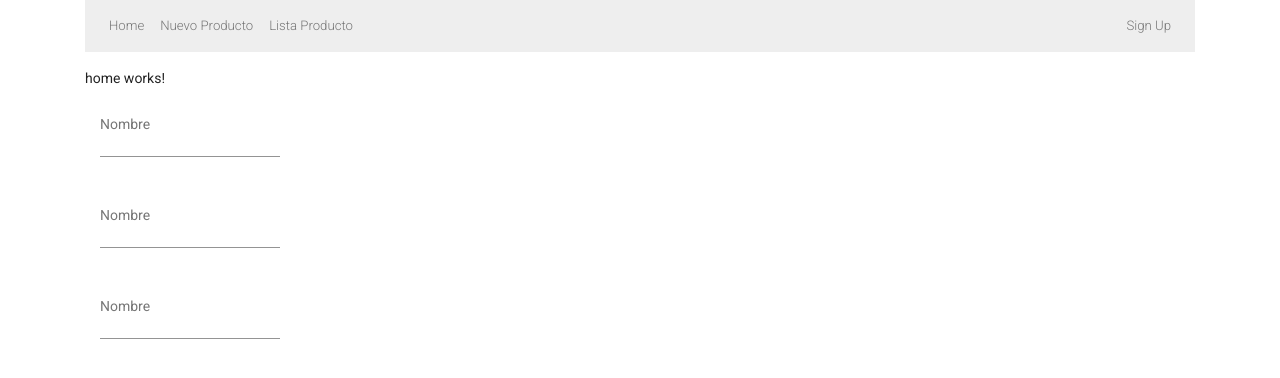
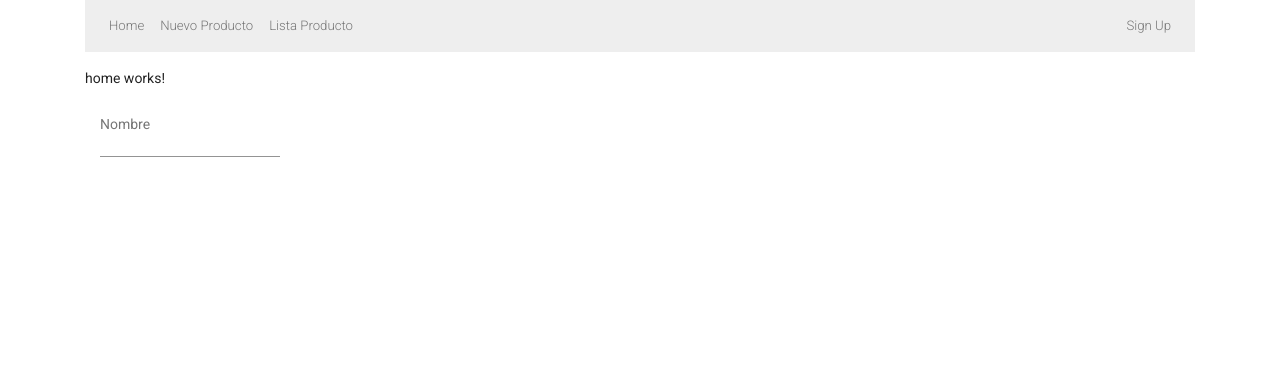
Before and after one commit to alfonsotrinidad/frontend, an Angular app: page / in a window 1280 px wide. Shown: the top 378 px of the page. Built offline with nearby package versions, Linux system fonts and the light colour scheme.

Commit message:
1mañana

```diff
--- a/src/app/app.module.ts
+++ b/src/app/app.module.ts
@@ -22,7 +22,7 @@ import {MatInputModule} from '@angular/material/input';
 import {MatSelectModule} from '@angular/material/select';
 import { BrowserAnimationsModule } from '@angular/platform-browser/animations'
 import {MatDialogModule} from '@angular/material/dialog';
-import { EditproductComponent } from './components/editproduct/editproduct.component';
+
 
 @NgModule({
   declarations: [
@@ -31,8 +31,8 @@ import { EditproductComponent } from './components/editproduct/editproduct.compo
     ProductsComponent,
     SignupComponent,
     ProductListComponent,
-    FilterPipe,
-    EditproductComponent,
+    FilterPipe
+
 
   ],
   imports: [
--- a/src/app/components/editproduct/editproduct.component.html
+++ /dev/null
@@ -1 +0,0 @@
-<p>editproduct works!</p>
--- a/src/app/components/editproduct/editproduct.component.ts
+++ /dev/null
@@ -1,15 +0,0 @@
-import { Component, OnInit } from '@angular/core';
-
-@Component({
-  selector: 'app-editproduct',
-  templateUrl: './editproduct.component.html',
-  styleUrls: ['./editproduct.component.css']
-})
-export class EditproductComponent implements OnInit {
-
-  constructor() { }
-
-  ngOnInit(): void {
-  }
-
-}
--- a/src/app/components/home/home.component.html
+++ b/src/app/components/home/home.component.html
@@ -7,17 +7,3 @@
           placeholder="nombre producto">
       </mat-form-field>
     </div>
-    <div class="form-group">
-        <mat-form-field class="">
-          <mat-label>Nombre</mat-label>
-          <input matInput type="text" class="form-control" id="nombre" name="nombre"
-            placeholder="nombre producto">
-        </mat-form-field>
-      </div>
-      <div class="form-group">
-        <mat-form-field class="">
-          <mat-label>Nombre</mat-label>
-          <input matInput type="text" class="form-control" id="nombre" name="nombre"
-            placeholder="nombre producto">
-        </mat-form-field>
-      </div>
--- a/src/app/components/product-list/product-list.component.html
+++ b/src/app/components/product-list/product-list.component.html
@@ -8,7 +8,7 @@
        <div class="container" >
            <div class="row">
                <div class="form-group mx-auto mt-2">
-                   <input matInput type="text" class="form-control" id="filtrado" name="filtrado" placeholder="Search..." [(ngModel)]= "filtrado" >
+                   <input matInput type="text" class="form-control"  placeholder="Search..."  >
                </div>
            </div>
        </div>
@@ -67,7 +67,3 @@
         </div>
 
     </div>
-
-  <template id="template" [(ngModel)]="product.template">
-      hola
-  </template>
--- a/src/app/components/product-list/product-list.component.ts
+++ b/src/app/components/product-list/product-list.component.ts
@@ -5,8 +5,8 @@ import { Employee } from 'src/models/employee';
 import { identifierModuleUrl } from '@angular/compiler';
 import { Router } from '@angular/router';
 import { MatDialog } from '@angular/material/dialog';
-import { Template } from '@angular/compiler/src/render3/r3_ast';
-import { EditproductComponent} from '../editproduct/editproduct.component';
+
+
 @Component({
   selector: 'app-product-list',
   templateUrl: './product-list.component.html',
@@ -14,7 +14,7 @@ import { EditproductComponent} from '../editproduct/editproduct.component';
 })
 export class ProductListComponent implements OnInit {
    p :  Employee;
-   filtrado = [];
+
    user={
      id:""
    };
@@ -24,7 +24,7 @@ template={
   constructor(
     private ps : ProductsService,
     private r : Router,
-    private t: EditproductComponent,
+
     public dialog: MatDialog
   ) { }
 
```
Also changed, not shown: src/app/components/editproduct/editproduct.component.css (deleted), src/app/services/products.service.ts (line endings or trailing spaces), 1 other file (tests, documents, lock files or other folders).
